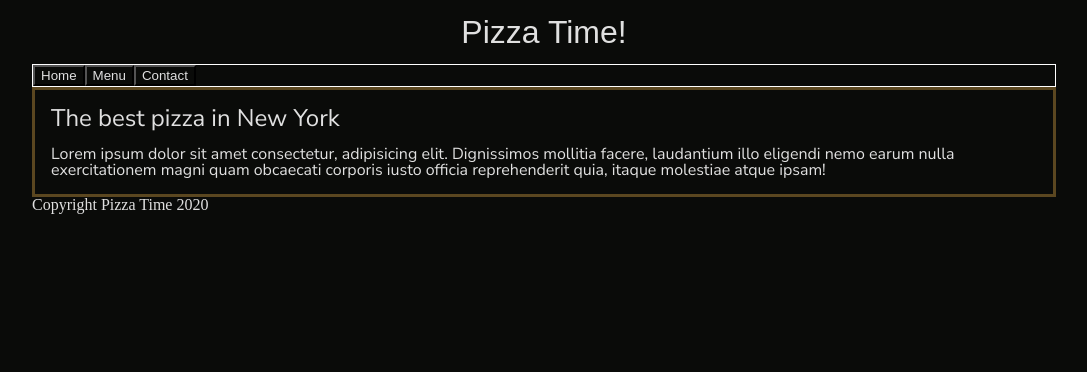
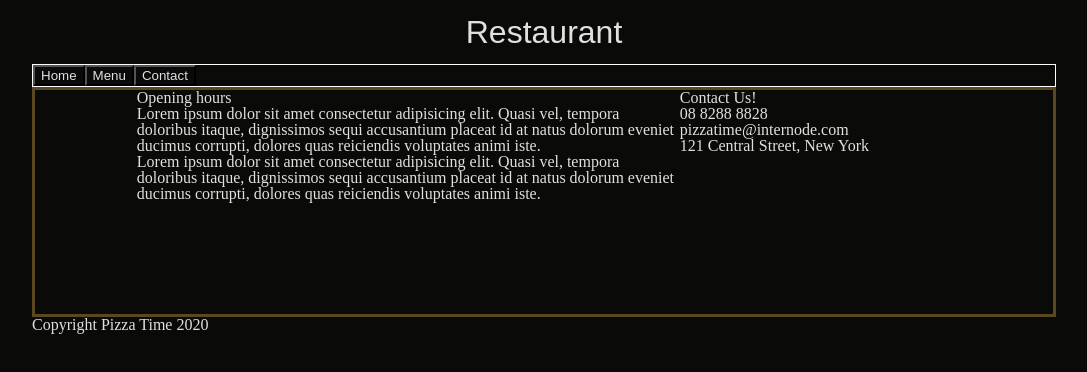
Before and after one commit to daniel-moderiano/restaurant, a website built with webpack: page dist/index.html in a window 1280 px wide. Shown: the whole page, without its empty margins (96-1183 px from the left). Built offline with nearby package versions, Linux system fonts and the light colour scheme; a web font is replaced by a local one.

Commit message:
Defined contact list items and added their text content (placeholder text currently)

```diff
--- a/src/contactTab.js
+++ b/src/contactTab.js
@@ -32,8 +32,6 @@ const contactTab = function(tabElement) {
     listItems.forEach(item => {
         const listItem = document.createElement("li");
         listItem.classList.add("contact__list-item", `contact__${item.toLowerCase()}`);
-
-
         listItem.id = item.toLowerCase();
         contactDetailsList.appendChild(listItem);
     });
@@ -45,7 +43,12 @@ const contactTab = function(tabElement) {
     contactTitleDetails.textContent = "Contact Us!";
     contactWeekdays.textContent = "Lorem ipsum dolor sit amet consectetur adipisicing elit. Quasi vel, tempora doloribus itaque, dignissimos sequi accusantium placeat id at natus dolorum eveniet ducimus corrupti, dolores quas reiciendis voluptates animi iste.";
     contactWeekends.textContent = "Lorem ipsum dolor sit amet consectetur adipisicing elit. Quasi vel, tempora doloribus itaque, dignissimos sequi accusantium placeat id at natus dolorum eveniet ducimus corrupti, dolores quas reiciendis voluptates animi iste.";
-
+    const contactPhone = document.querySelector(".contact__phone");
+    contactPhone.textContent = "08 8288 8828";
+    const contactEmail = document.querySelector(".contact__email");
+    contactEmail.textContent = "pizzatime@internode.com";
+    const contactAddress = document.querySelector(".contact__address");
+    contactAddress.textContent = "121 Central Street, New York";
 
 
 
--- a/src/index.js
+++ b/src/index.js
@@ -24,7 +24,7 @@ const page = function() {
 }();
 
 
-homeTab(page.tabContent);
+contactTab(page.tabContent);
 
 
 const homeClick = function() {
--- a/src/initial-load.js
+++ b/src/initial-load.js
@@ -32,7 +32,7 @@ const initialLoad = function() {
     footer.appendChild(footerCopyright);
 
     // Add text content to appropriate elements
-    header.textContent = "Pizza Time!";
+    header.textContent = "Restaurant";
     footerCopyright.textContent = "Copyright Pizza Time 2020";
 
     // Add class names to elements
--- a/src/style.css
+++ b/src/style.css
@@ -109,4 +109,17 @@ img {
 
 .contact__hours {
     grid-column: 1 / 3;
+    color: #e0e0e0;
 }
+
+.contact__title-hours {
+    color: #e0e0e0;
+}
+
+.contact__title-details {
+    color: #e0e0e0;
+}
+
+.contact__list-item {
+    color: #e0e0e0;
+}
```
Also changed, not shown: dist/main.js.
